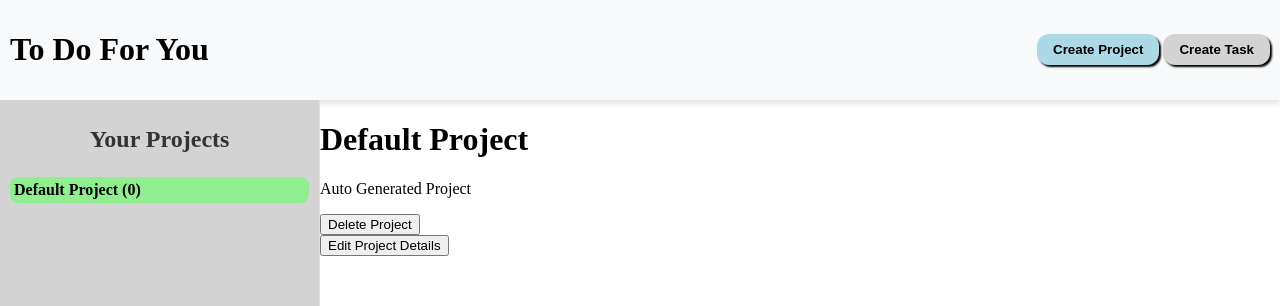
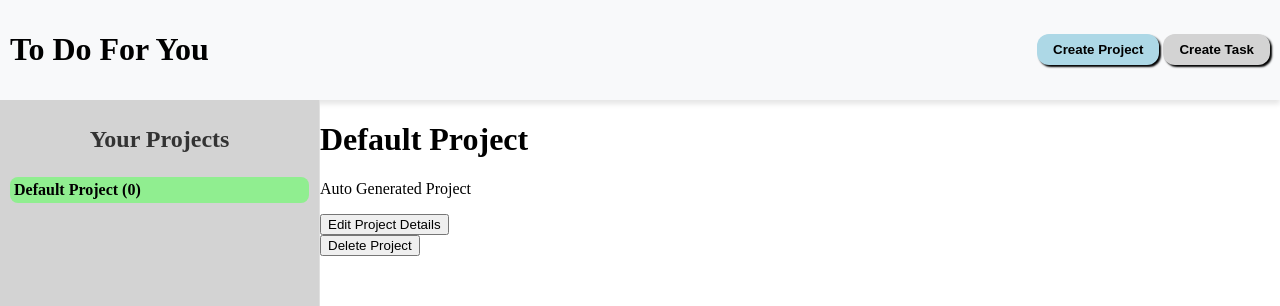
Before and after one commit to parthiv-2006/To-Do-List, a website built with webpack: page src/template.html in a window 1280 px wide. Shown: the top 306 px of the page. Built offline with nearby package versions, Linux system fonts and the light colour scheme.

Commit message:
Add header div

```diff
--- a/src/template.html
+++ b/src/template.html
@@ -59,10 +59,16 @@
     </div>
 
     <div class="main-container">
-        <h1>Project 1</h1>
-        <p id="display-project-description"></p>
-        <button id="delete-project">Delete Project</button>
-        <button id="edit-project-details">Edit Project Details</button>
+        <div class="main-header">
+            <div>
+                <h1>Project 1</h1>
+                <p id="display-project-description"></p>
+            </div>
+            <div class="main-header-buttons">
+                <button id="edit-project-details">Edit Project Details</button>
+                <button id="delete-project">Delete Project</button>
+            </div>
+        </div>
         <div class="main">
 
         </div>
```
